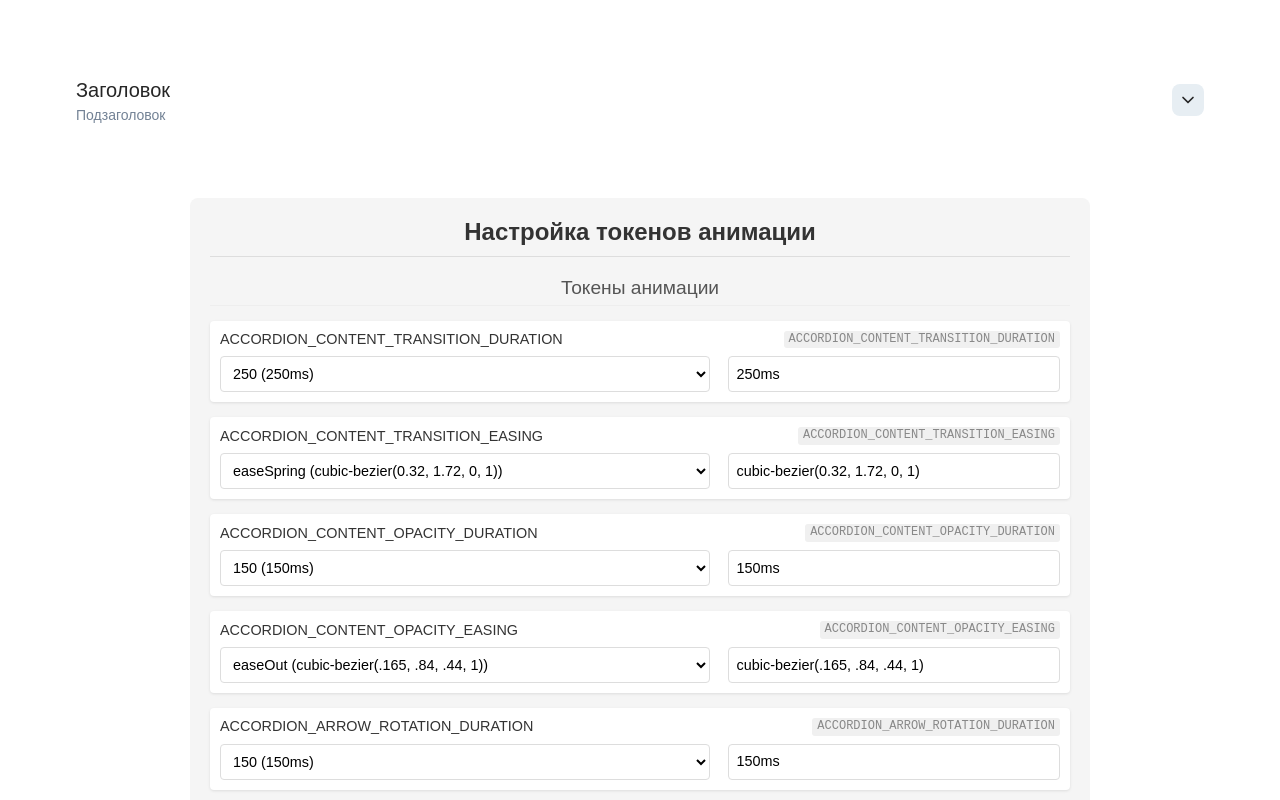
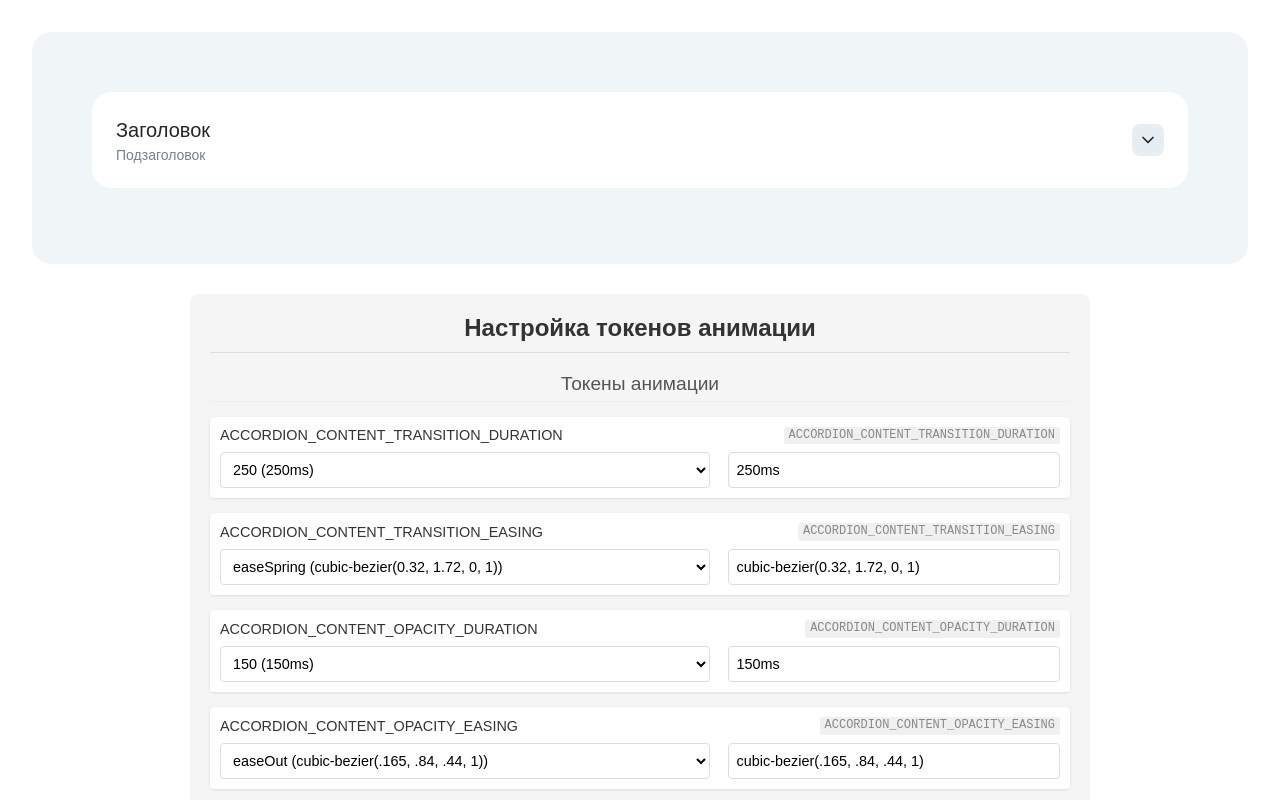
Before and after one commit to maxim-petrov/accordion, a React (Vite) app: page / in a window 1280 px wide. Shown: the top 800 px of the page. Built offline with nearby package versions, Linux system fonts and the light colour scheme; a web font is replaced by a local one.

Commit message:
Add wrapper to component

```diff
--- a/src/component/Component.jsx
+++ b/src/component/Component.jsx
@@ -90,6 +90,7 @@ const Component = ({
   };
 
   return (
+    <div style={{ padding: '40px', backgroundColor: '#f0f5f8', borderRadius: '20px' }}>
       <div className="_Gq5_ ql7Up" data-e2e-id="accordion-base">
         <div className="f_vB6">
           <div
@@ -160,6 +161,7 @@ const Component = ({
           </div>
         </div>
       </div>
+    </div>
   );
 };
 
```
Lines whose indentation alone changed are shown as unchanged.
